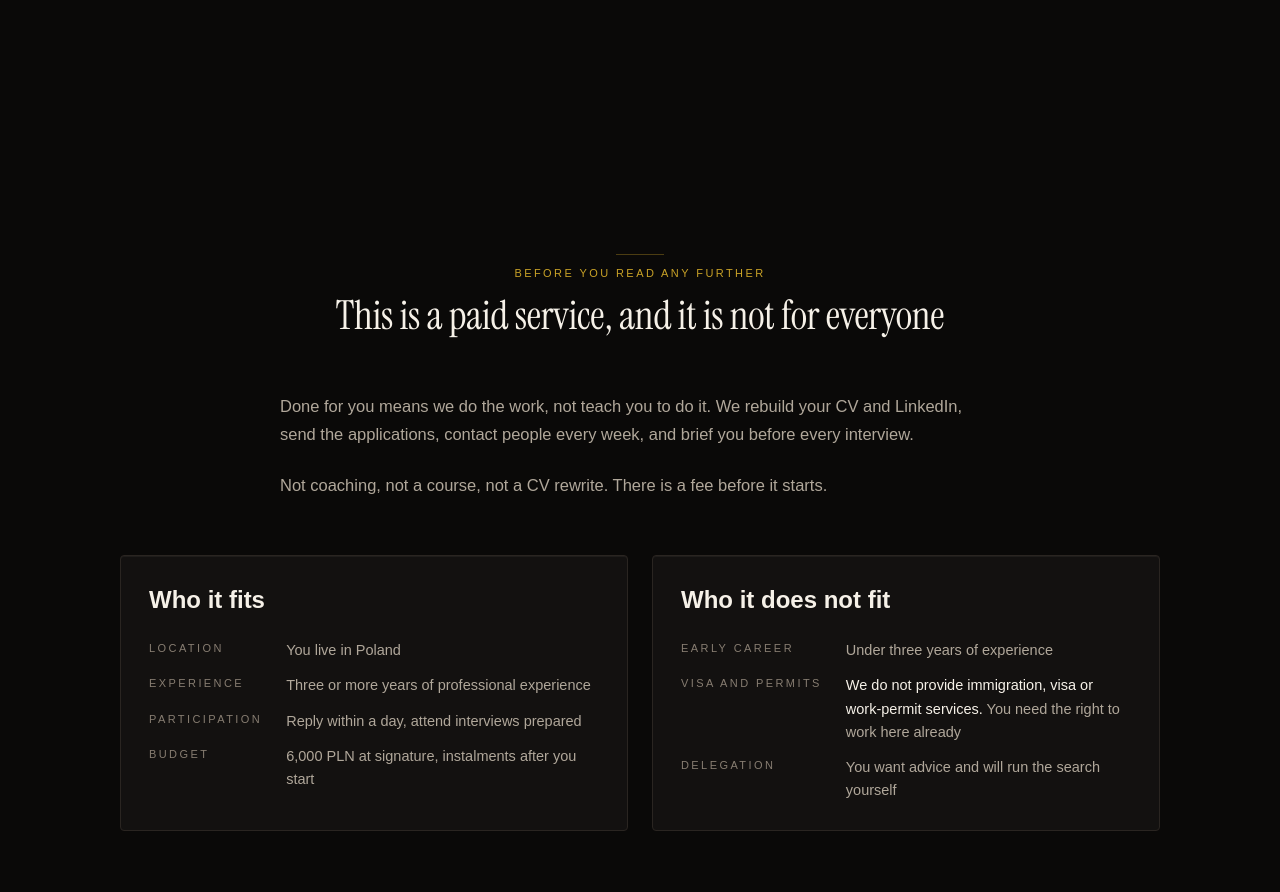
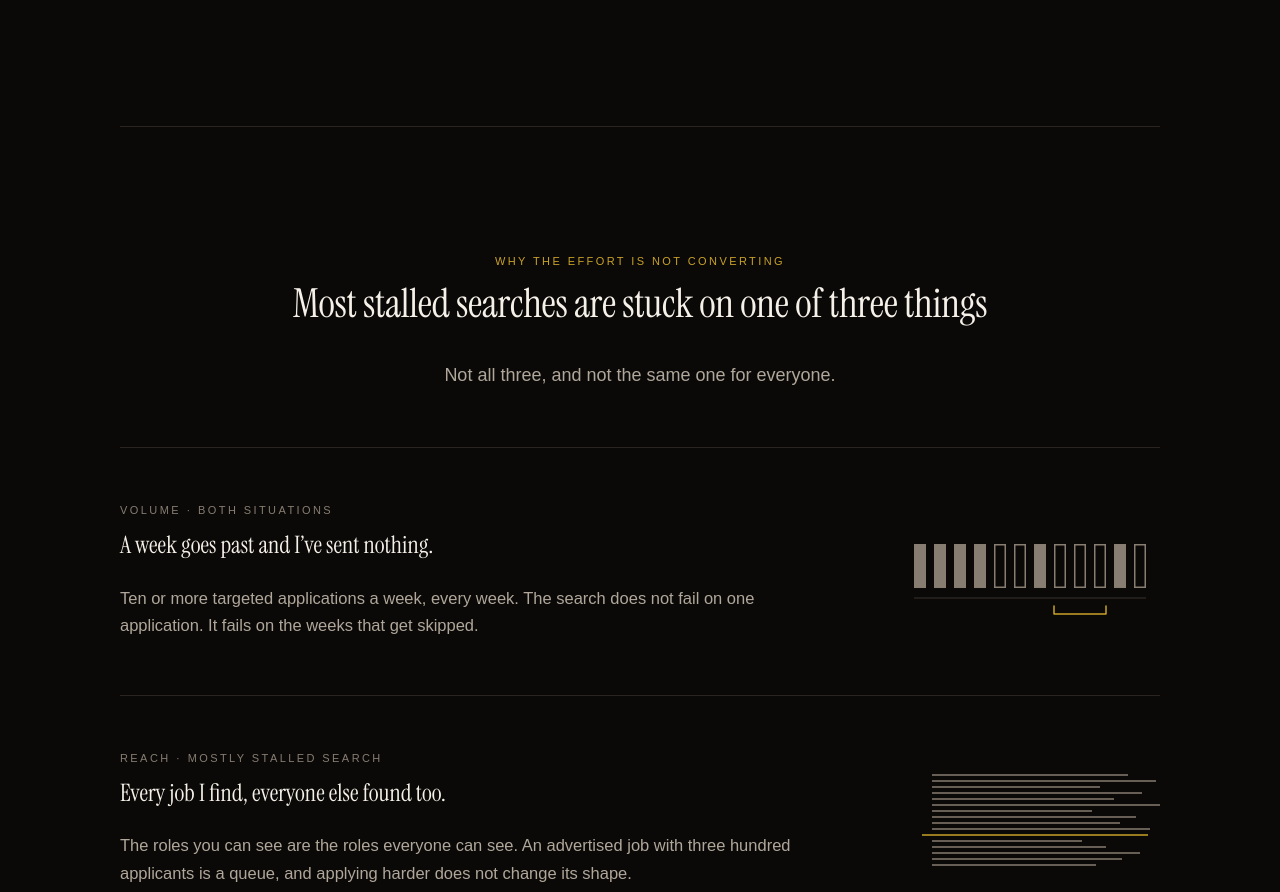
Before and after one commit to 0002F16/new-ccc-website, a Next.js app: page / in a window 1280 px wide. Shown: the part 1887-2779 px from the top of the page. Built offline with nearby package versions, Linux system fonts and the light colour scheme; a web font is replaced by a local one.

Commit message:
refactor: remove paid-service qualification section

```diff
--- a/app/page.tsx
+++ b/app/page.tsx
@@ -2,16 +2,17 @@ import { LandingPage } from '@/components/variants/LandingPage'
 import { getHeroVariant } from '@/components/variants/hero-variants'
 
 /**
- * Twelve sections, down from twenty-one (9 September 2026).
+ * Eleven sections, down from twenty-one (9 September 2026).
  *
  * Uncomposed, files kept on disk:
+ *   03-what-this-is     cut — removed from the shared page by owner
  *   05-three-routes      cut — every claim in it is made elsewhere
  *   06-video             cut — the VSL is blocked on its claims audit
  *   08-you-stop-applying merged into 09-the-work (its founder statement survives)
  *   09-positioning · 10-applications · 11-outreach · 12-dossier · 13-negotiation
  *                        merged into 09-the-work
  *   15-search-review     no publishable copy; the review policy is undefined
- *   18-admissions        folded into 03-what-this-is
+ *   18-admissions        folded into the now-uncomposed 03-what-this-is
  */
 export default function Page() {
   return <LandingPage variant={getHeroVariant('working')!} />
--- a/components/variants/LandingPage.tsx
+++ b/components/variants/LandingPage.tsx
@@ -1,5 +1,4 @@
 import { TwoSituations } from '@/components/sections/02-two-situations'
-import { WhatThisIs } from '@/components/sections/03-what-this-is'
 import { ThreeBottlenecks } from '@/components/sections/04-three-bottlenecks'
 import { Outcomes } from '@/components/sections/07-outcomes'
 import { TheWork } from '@/components/sections/09-the-work'
@@ -20,7 +19,6 @@ export function LandingPage({ variant }: { variant: HeroVariant }) {
       <main>
         <HeroVariantView variant={variant} />
         <TwoSituations />
-        <WhatThisIs />
 
         <MovementRule />
 
--- a/components/variants/hero-variants.ts
+++ b/components/variants/hero-variants.ts
@@ -62,8 +62,6 @@ export const heroVariants = [
     lede:
       'The only end-to-end career engineering system built for internationals in Poland. We rebuild your CV and LinkedIn, run the applications and outreach every week, and get you ready for every interview.',
     chips: [
-      { label: 'Not coaching. We do the work.', href: '#what-this-is' },
-      { label: '3+ years of experience required', href: '#fit-criteria' },
       { label: '6,000 PLN to start', href: '#fee' },
     ],
     showVideo: false,
```
